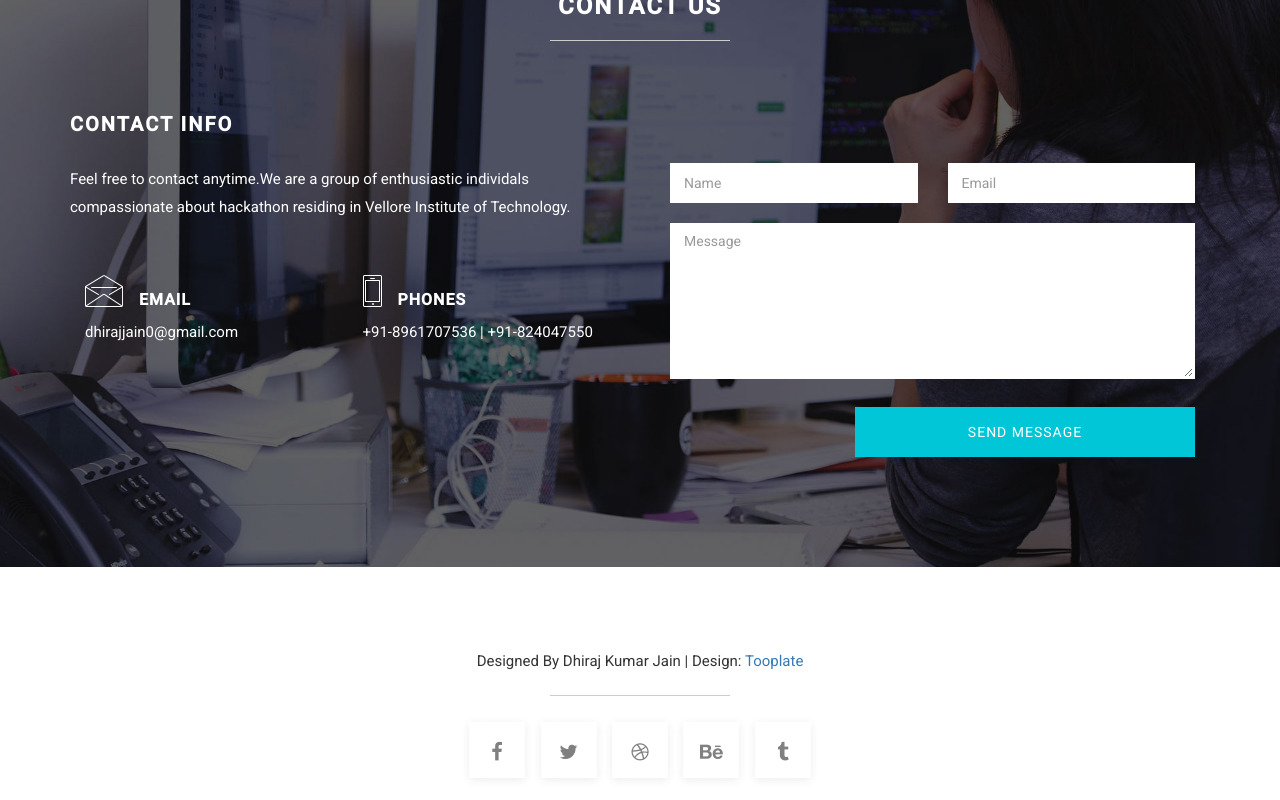
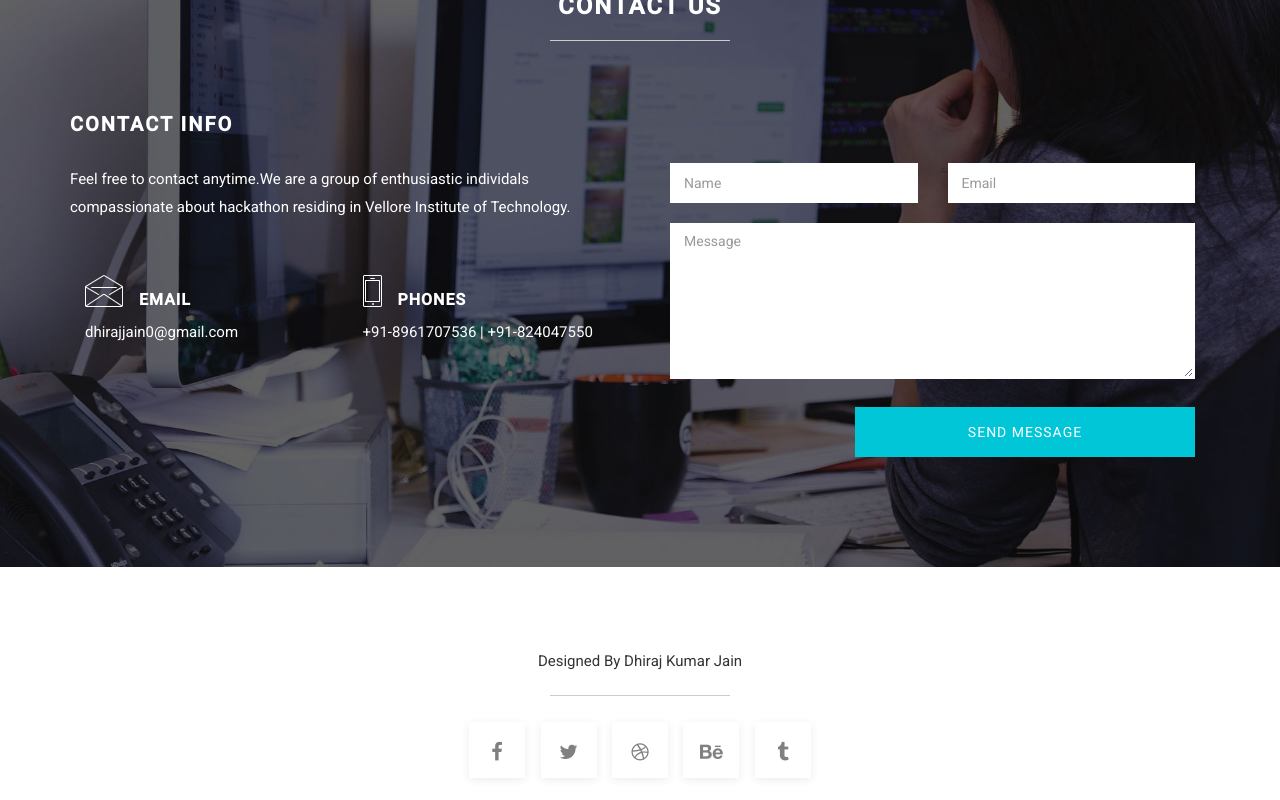
Before and after one commit to TheAlgo/TeamWebsiteJugaad.github.io, a plain HTML site: page index.html in a window 1280 px wide. Shown: the part 4483-5283 px from the top of the page. Drawn offline with Linux system fonts and the light colour scheme.

Commit message:
Updating

```diff
--- a/index.html
+++ b/index.html
@@ -358,7 +358,7 @@ http://www.tooplate.com/view/2075-digital-team
 	<div class="container">
 		<div class="row">
 			<div class="col-md-12 col-sm-12">
-				<p>Designed By Dhiraj Kumar Jain | Design: <a href="http://www.tooplate.com" target="_parent">Tooplate</a></p>
+				<p>Designed By Dhiraj Kumar Jain</p>
 				<hr>
 				<ul class="social-icon">
 					<li><a href="#" class="fa fa-facebook wow fadeIn" data-wow-delay="0.3s"></a></li>
```
